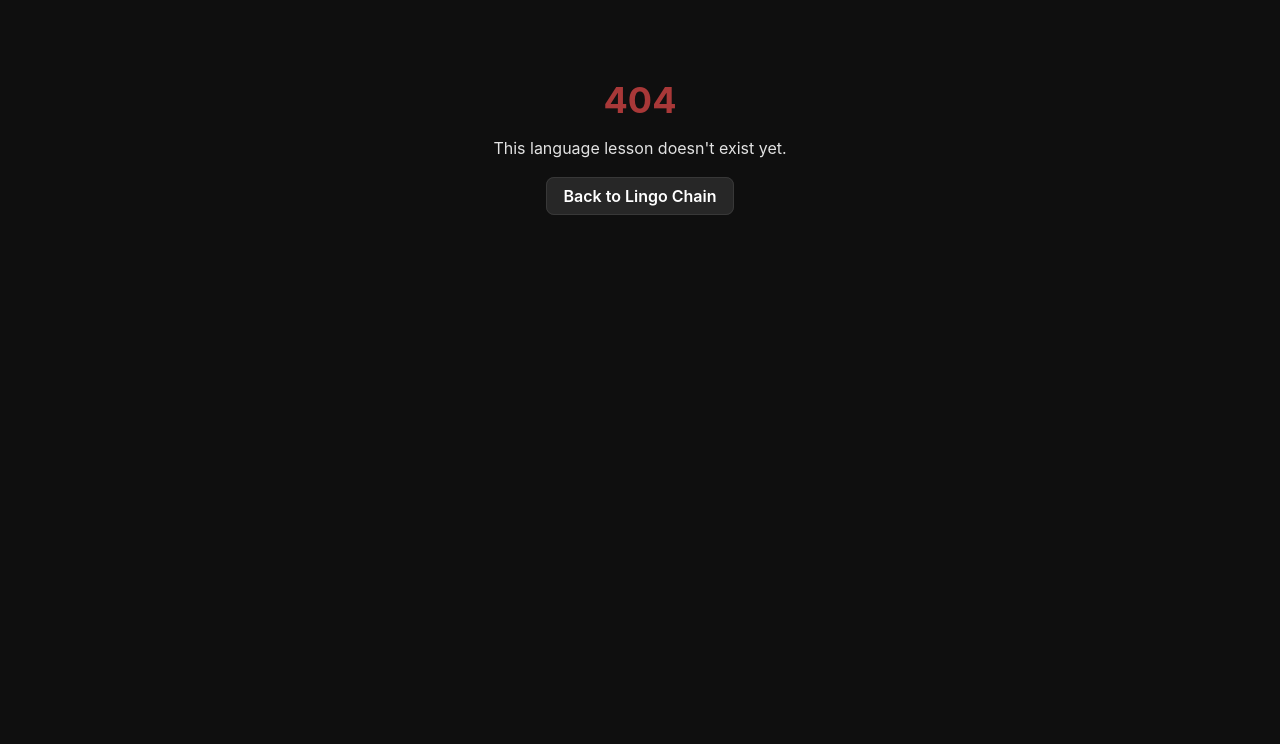
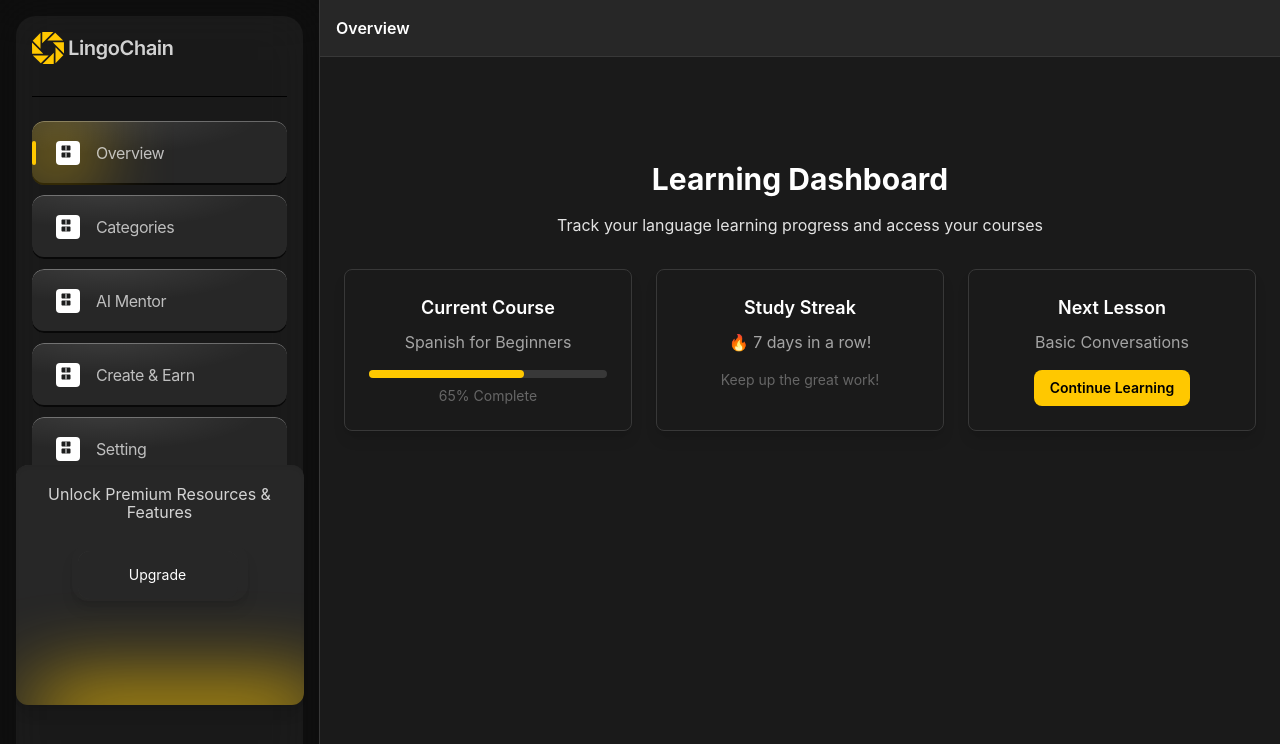
Before and after one commit to boy-who-cried-wolf/lingo-chain-ui, a React (Create React App) app: page /overview in a window 1280 px wide. Before the commit this address had no page. Shown: the top 744 px of the page. Built offline with nearby package versions, Linux system fonts and the light colour scheme.

Commit message:
feat: sidebar skelton

```diff
--- /dev/null
+++ b/src/components/logo/Logo.tsx
@@ -0,0 +1,25 @@
+import React from 'react';
+import { Link } from 'react-router-dom';
+import logo from '../../assets/images/logo/logo.svg';
+import logoWithLabel from '../../assets/images/logo/logo-with-label.svg';
+
+interface LogoProps {
+  variant?: 'logo' | 'logo-with-label';
+  className?: string;
+}
+
+const Logo: React.FC<LogoProps> = ({ variant = 'logo-with-label', className = '' }) => {
+  const logoSrc = variant === 'logo' ? logo : logoWithLabel;
+
+  return (
+    <Link to="/" className={`inline-block ${className}`}>
+      <img
+        src={logoSrc}
+        alt="Lingo Chain"
+        className="h-8 w-auto"
+      />
+    </Link>
+  );
+};
+
+export default Logo;
--- /dev/null
+++ b/src/components/logo/index.tsx
@@ -0,0 +1,3 @@
+import Logo from "./Logo";
+
+export default Logo
--- a/src/layouts/main/MainLayoutHeader.tsx
+++ b/src/layouts/main/MainLayoutHeader.tsx
@@ -1,9 +1,15 @@
 import React from 'react';
+import { useLocation } from 'react-router-dom';
 
-const MainLayoutHeader: React.FC = () => (
-  <header className="bg-surface-secondary border-b border-border-secondary p-4 text-text-primary font-semibold">
-    Language Learning Dashboard
-  </header>
-);
+const MainLayoutHeader: React.FC = () => {
+
+  const location = useLocation();
+
+  return (
+    <header className="bg-surface-secondary border-b border-border-secondary p-4 text-text-primary font-semibold capitalize">
+      {location.pathname.split('/').pop()}
+    </header>
+  );
+}
 
 export default MainLayoutHeader;
--- a/src/layouts/main/MainLayoutSidebar.tsx
+++ b/src/layouts/main/MainLayoutSidebar.tsx
@@ -1,26 +1,72 @@
 import React from 'react';
-import { Link } from 'react-router-dom';
+import Logo from '../../components/logo';
+import MainLayoutSidebarButton from './MainLayoutSidebarButton';
 
 const MainLayoutSidebar: React.FC = () => (
-  <aside className="w-64 bg-surface-primary border-r border-border-secondary flex flex-col p-4">
-    <div className="font-bold text-2xl mb-8 text-text-primary">Lingo Chain</div>
-    <nav className="flex flex-col space-y-2">
-      <Link to="/dashboard" className="text-text-secondary hover:text-primary-500 transition-colors duration-200">
-        📊 Dashboard
-      </Link>
-      <Link to="/courses" className="text-text-secondary hover:text-primary-500 transition-colors duration-200">
-        📚 Courses
-      </Link>
-      <Link to="/practice" className="text-text-secondary hover:text-primary-500 transition-colors duration-200">
-        🎯 Practice
-      </Link>
-      <Link to="/community" className="text-text-secondary hover:text-primary-500 transition-colors duration-200">
-        👥 Community
-      </Link>
-      <Link to="/progress" className="text-text-secondary hover:text-primary-500 transition-colors duration-200">
-        📈 Progress
-      </Link>
-    </nav>
+  <aside className="w-80 h-screen bg-black/5 backdrop-blur-[27px] border-r border-border-secondary flex flex-col p-4 relative">
+    {/* Main container with glassmorphism effect */}
+    <div className="w-full h-full bg-white/5 backdrop-blur-[27px] rounded-[20px] p-4 relative">
+      {/* Logo section */}
+      <div className="flex items-center gap-1.5 mb-8">
+        <Logo variant="logo-with-label" />
+      </div>
+
+      {/* Divider */}
+      <div className="w-full h-px bg-white/12 mb-6 relative">
+        <div className="absolute inset-0 bg-black"></div>
+      </div>
+
+      {/* Navigation items */}
+      <nav className="flex flex-col space-y-2.5">
+        {[{
+          to: "/overview",
+          label: "Overview",
+          isActive: true
+        }, {
+          to: "/courses",
+          label: "Categories",
+        }, {
+          to: "/ai-mentor",
+          label: "AI Mentor",
+        }, {
+          to: "/create-earn",
+          label: "Create & Earn",
+        }, {
+          to: "/settings",
+          label: "Setting",
+        }].map((item) => (
+          <MainLayoutSidebarButton
+            key={item.to}
+            to={item.to}
+            label={item.label}
+            isActive={item.isActive}
+          />
+        ))}
+      </nav>
+
+      {/* Premium section */}
+      <div className="absolute bottom-4 left-1/2 -translate-x-1/2 w-72 h-60 bg-gradient-to-br from-white/10 to-transparent rounded-xl relative overflow-hidden shadow-lg">
+        <div className="absolute inset-0 bg-dark-900 rounded-xl shadow-inner"></div>
+        <div className="absolute w-72 h-12 left-5 top-56 bg-primary-500 blur-[41px]"></div>
+
+        <div className="relative flex flex-col items-center pt-5 gap-6">
+          <div className="text-center">
+            <h3 className="text-text-primary/80 font-normal text-[16px] leading-[18px] text-center">
+              Unlock Premium Resources & Features
+            </h3>
+          </div>
+
+          <div className="flex items-start p-1.5 gap-2 w-44 h-14 bg-black/82 rounded-2xl shadow-lg">
+            <div className="w-40 h-12 bg-gradient-to-br from-white/10 to-transparent rounded-xl relative shadow-inner">
+              <div className="absolute inset-0 bg-dark-900 rounded-xl"></div>
+              <div className="relative flex items-center justify-center h-full">
+                <span className="text-text-primary font-normal text-sm text-center">Upgrade</span>
+              </div>
+            </div>
+          </div>
+        </div>
+      </div>
+    </div>
   </aside>
 );
 
--- /dev/null
+++ b/src/layouts/main/MainLayoutSidebarButton.tsx
@@ -0,0 +1,60 @@
+import React from 'react';
+import { Link } from 'react-router-dom';
+
+interface MainLayoutSidebarButtonProps {
+    to: string;
+    icon?: React.ReactNode;
+    label: string;
+    isActive?: boolean;
+    className?: string;
+}
+
+const MainLayoutSidebarButton: React.FC<MainLayoutSidebarButtonProps> = ({
+    to,
+    icon,
+    label,
+    isActive = false,
+    className = ''
+}) => {
+    return (
+        <Link
+            to={to}
+            className={`w-full h-16 relative overflow-hidden rounded-xl transition-all duration-200 hover:scale-[1.02] ${className}`}
+        >
+            {/* Main background with standard shadows */}
+            <div className="absolute inset-0 bg-dark-900 rounded-xl shadow-2xl"></div>
+
+            {/* Radial gradient overlay */}
+            <div className="absolute inset-0 bg-gradient-radial from-white/10 via-transparent to-transparent rounded-xl"></div>
+
+            {/* Inner shadows using standard units */}
+            <div className="absolute inset-0 rounded-xl shadow-[inset_0_1px_0_rgba(255,255,255,0.3),inset_0_-2px_0_#080808]"></div>
+
+            {/* Active state effects */}
+            {isActive && (
+                <>
+                    {/* Yellow glow effect */}
+                    <div className="absolute w-14 h-12 -left-1 top-2 bg-primary-500 blur-[41px]"></div>
+                    {/* Yellow accent bar */}
+                    <div className="absolute w-1 h-6 left-0 top-1/2 -translate-y-1/2 bg-primary-500 rounded-full"></div>
+                </>
+            )}
+
+            {/* Content container */}
+            <div className="relative flex items-center h-full px-6">
+                {/* Icon container */}
+                <div className="w-6 h-6 bg-white rounded mr-4 flex items-center justify-center">
+                    {icon || (
+                        <svg width="18" height="18" viewBox="0 0 18 18" fill="none" xmlns="http://www.w3.org/2000/svg">
+                            <path fillRule="evenodd" clipRule="evenodd" d="M2.5 2.5V5.5C2.5 6.05228 2.94772 6.5 3.5 6.5H6.5C7.05228 6.5 7.5 6.05228 7.5 5.5V2.5C7.5 1.94772 7.05228 1.5 6.5 1.5H3.5C2.94772 1.5 2.5 1.94772 2.5 2.5ZM10.5 1.5H7.5C6.94772 1.5 6.5 1.94772 6.5 2.5V5.5C6.5 6.05228 6.94772 6.5 7.5 6.5H10.5C11.0523 6.5 11.5 6.05228 11.5 5.5V2.5C11.5 1.94772 11.0523 1.5 10.5 1.5ZM3.5 8.5H6.5C7.05228 8.5 7.5 8.94772 7.5 9.5V12.5C7.5 13.0523 7.05228 13.5 6.5 13.5H3.5C2.94772 13.5 2.5 13.0523 2.5 12.5V9.5C2.5 8.94772 2.94772 8.5 3.5 8.5ZM10.5 8.5H7.5C6.94772 8.5 6.5 8.94772 6.5 9.5V12.5C6.5 13.0523 6.94772 13.5 7.5 13.5H10.5C11.0523 13.5 11.5 13.0523 11.5 12.5V9.5C11.5 8.94772 11.0523 8.5 10.5 8.5Z" fill="#1C1D1D" />
+                        </svg>
+                    )}
+                </div>
+                {/* Label */}
+                <span className="text-white/70 font-normal text-base tracking-tight">{label}</span>
+            </div>
+        </Link>
+    );
+};
+
+export default MainLayoutSidebarButton;
--- a/src/pages/Landing/index.tsx
+++ b/src/pages/Landing/index.tsx
@@ -11,7 +11,7 @@
         track your progress, and achieve fluency faster than ever before.
       </p>
     </div>
-    <Link to="/dashboard" className="btn-primary">
+    <Link to="/overview" className="btn-primary">
       Start Learning
     </Link>
   </div>
--- a/src/routes/index.tsx
+++ b/src/routes/index.tsx
@@ -11,8 +11,9 @@
     <Route path="/" element={<LandingLayout />}>
       <Route index element={<Landing />} />
     </Route>
-    <Route path="/dashboard" element={<MainLayout />}>
-      <Route index element={<Dashboard />} />
+    <Route path="/" element={<MainLayout />}>
+      <Route index path="overview" element={<Dashboard />} />
+      <Route path="*" element={<NotFound />} />
     </Route>
     <Route path="*" element={<NotFound />} />
   </Routes>
--- a/tailwind.config.js
+++ b/tailwind.config.js
@@ -68,6 +68,9 @@
       borderColor: {
         'border-primary': '#272727',
         'border-secondary': '#383838',
+      },
+      backgroundImage: {
+        'gradient-radial': 'radial-gradient(62.56% 62.56% at 28.14% -10.42%, rgba(255, 255, 255, 0.1) 0%, rgba(255, 255, 255, 0) 100%)',
       }
     },
   },
```
Also changed, not shown: src/assets/images/logo/logo-with-label.svg (added), src/assets/images/logo/logo.svg (added).
